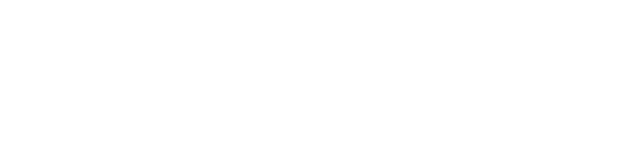
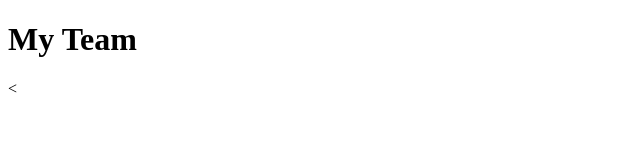
Before and after one commit to RichoHa/generateMyTeam, a plain HTML site: page index.html in a window 1280 px wide. Shown: the whole page, without its empty margins (0-640 px from the left). Drawn offline with Linux system fonts and the light colour scheme.

Commit message:
Added Icons required as reference

```diff
--- a/index.html
+++ b/index.html
@@ -9,8 +9,18 @@
 
 </head>
 <body>
-
-
+    <h1>My Team</h1>
+    <
     <script src='./assets/js/script.js'></script>
 </body>
 </html>
+
+
+<!-- Manager Icon -->
+<!-- <i class="fas fa-mug-hot"></i> -->
+
+<!-- intern Icon -->
+<!-- <i class="fas fa-graduation-cap"></i> -->
+
+<!-- Engineer Icon -->
+<!-- <i class="fas fa-glasses"></i> -->
```
